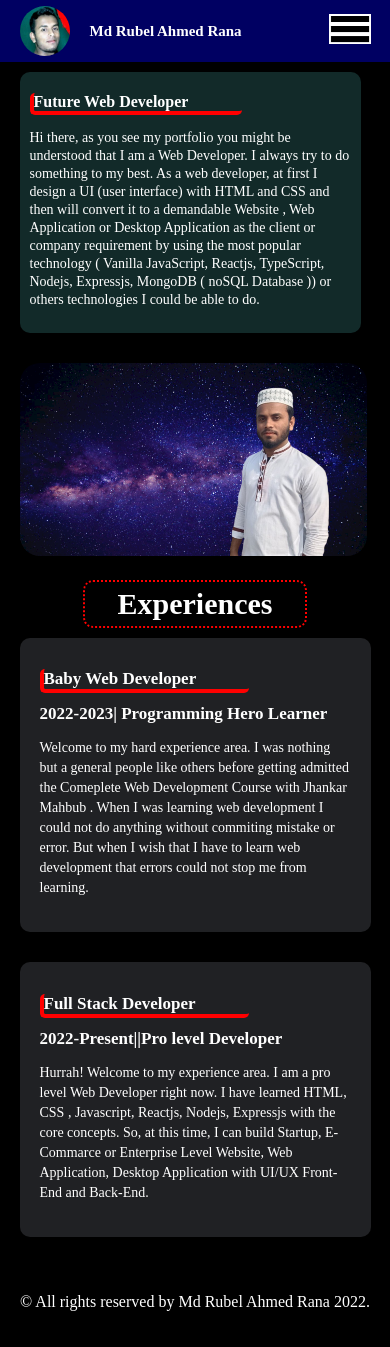
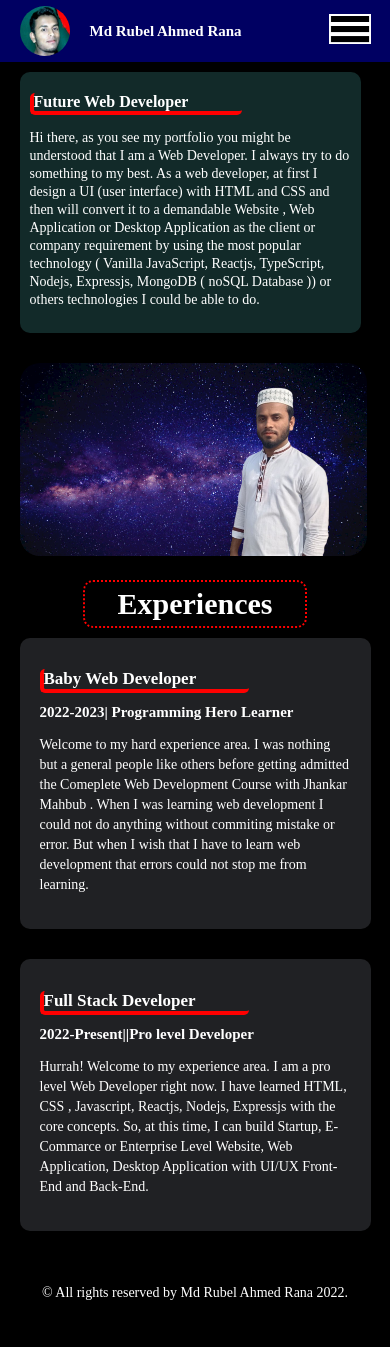
Before and after one commit to Md-Rubel-Ahmed-Rana/react-portfolio, a React (Create React App) app: page / in a window 390 px wide. Built offline with nearby package versions, Linux system fonts and the light colour scheme.

Commit message:
Bugs fixed

```diff
--- a/src/experience/experience.css
+++ b/src/experience/experience.css
@@ -54,7 +54,7 @@
         width: 66%;
     }
     .experience > h4 {
-        font-size: 17px;
+        font-size: 15px;
     }
     .experience>p {
         line-height: 20px;
--- a/src/footer/footer.css
+++ b/src/footer/footer.css
@@ -4,3 +4,9 @@ footer{
     margin: auto;
     text-align: center;
 }
+
+@media screen and (max-width: 700px) {
+    footer > p{
+        font-size: 14px;
+    }
+}
```
